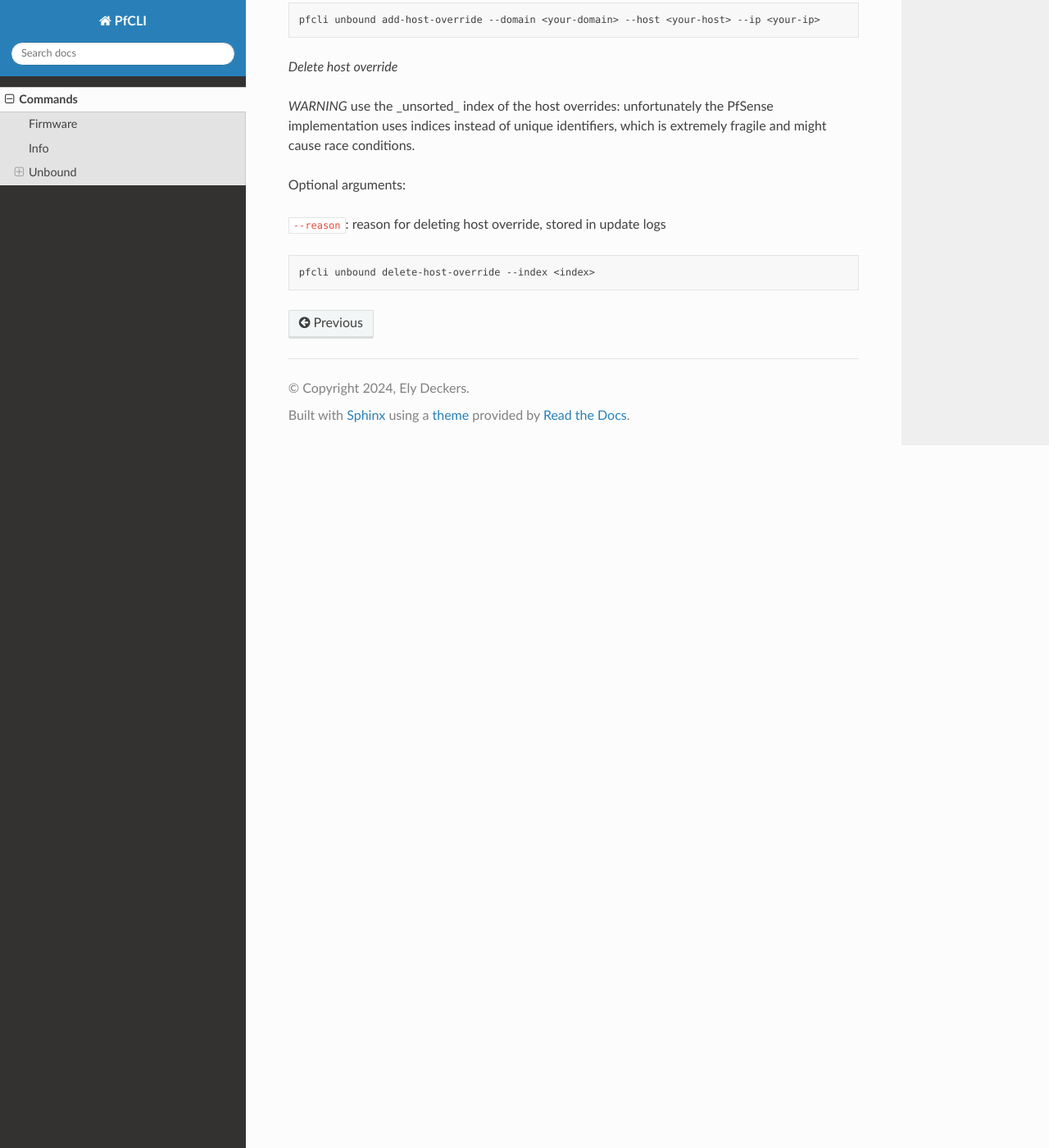
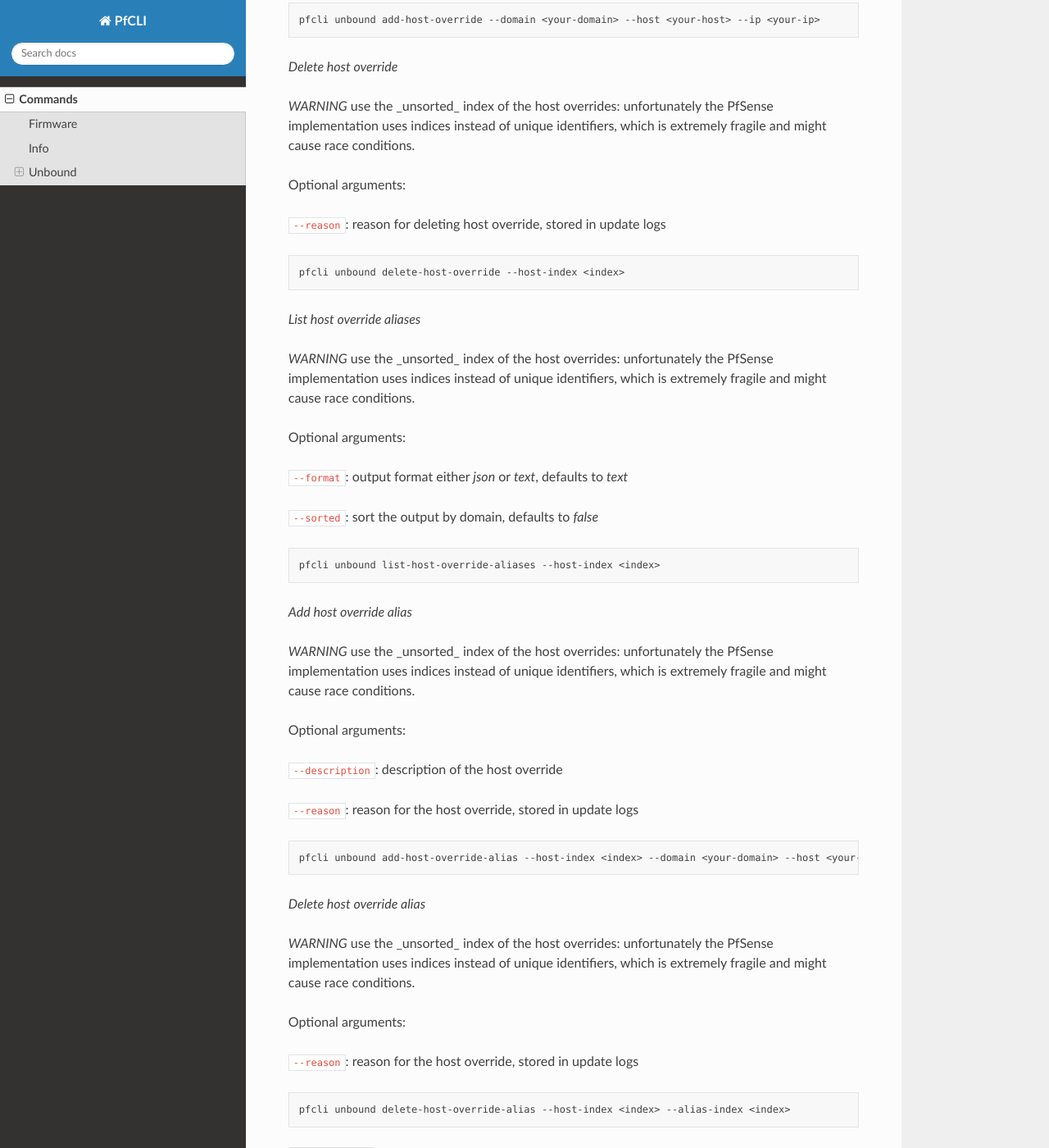
Before and after one commit to edeckers/pfcli, a Sphinx documentation site: the page built from docs/api.rst, in a window 1280 px wide and 1400 px high, scrolled down 1253 px. Shown: the whole window at 82% size. Built offline with Sphinx 7.4.7 and the Read the Docs theme 3.1.0, drawn with Linux system fonts in a browser that asks for light colours.

Commit message:
docs: update available commands for CLI

```diff
--- a/docs/api.rst
+++ b/docs/api.rst
@@ -67,4 +67,44 @@ Optional arguments:
 
 .. code-block:: bash
 
-    pfcli unbound delete-host-override --index <index>
+    pfcli unbound delete-host-override --host-index <index>
+
+*List host override aliases*
+
+*WARNING* use the _unsorted_ index of the host overrides: unfortunately the PfSense implementation uses indices instead of unique identifiers, which is extremely fragile and might cause race conditions.
+
+Optional arguments:
+
+``--format``: output format either `json` or `text`, defaults to `text`
+
+``--sorted``: sort the output by domain, defaults to `false`
+
+.. code-block:: bash
+
+    pfcli unbound list-host-override-aliases --host-index <index>
+
+*Add host override alias*
+
+*WARNING* use the _unsorted_ index of the host overrides: unfortunately the PfSense implementation uses indices instead of unique identifiers, which is extremely fragile and might cause race conditions.
+
+Optional arguments:
+
+``--description``: description of the host override
+
+``--reason``: reason for the host override, stored in update logs
+
+.. code-block:: bash
+
+    pfcli unbound add-host-override-alias --host-index <index> --domain <your-domain> --host <your-host>
+
+*Delete host override alias*
+
+*WARNING* use the _unsorted_ index of the host overrides: unfortunately the PfSense implementation uses indices instead of unique identifiers, which is extremely fragile and might cause race conditions.
+
+Optional arguments:
+
+``--reason``: reason for the host override, stored in update logs
+
+.. code-block:: bash
+
+    pfcli unbound delete-host-override-alias --host-index <index> --alias-index <index>
```
